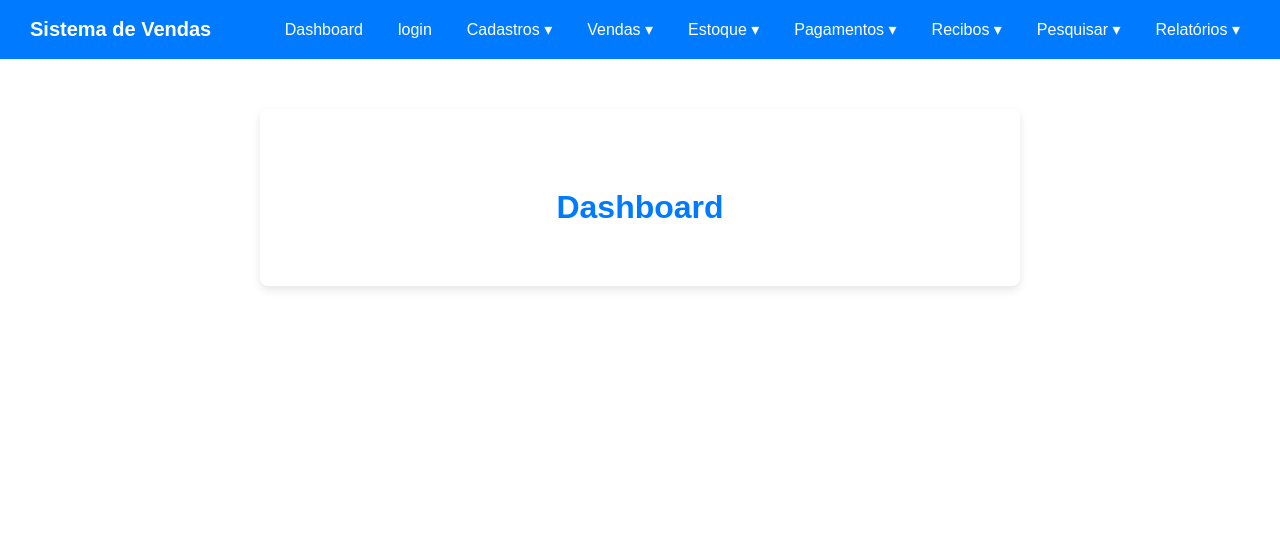
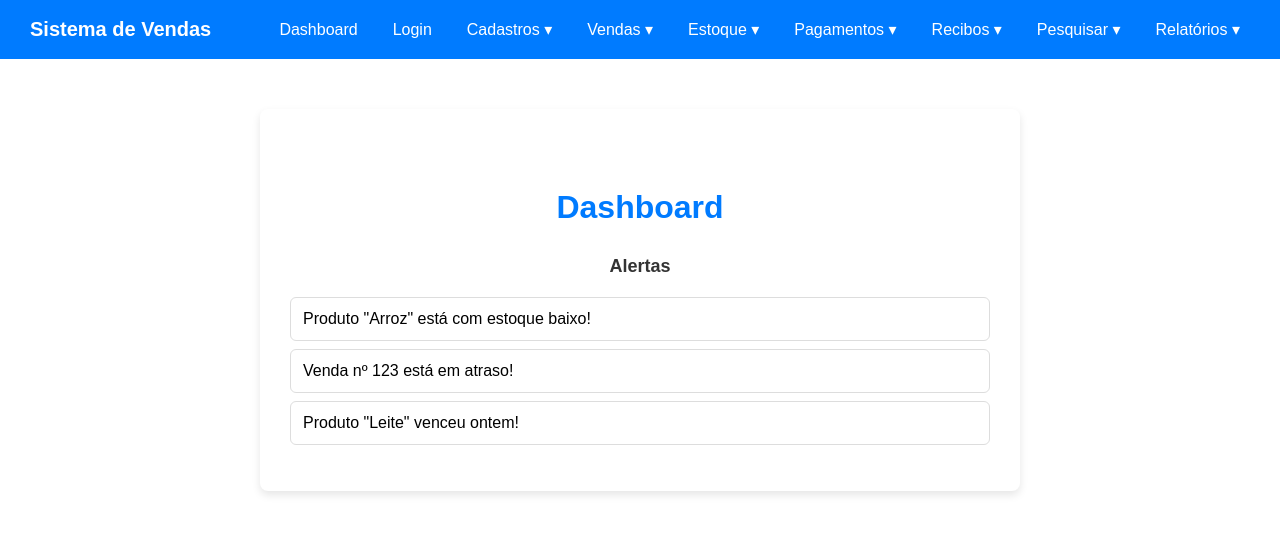
Before and after one commit to luismachadoprusch-bot/Vendas, a React (Create React App) app in the folder vendas-simples/: page / in a window 1280 px wide. Shown: the top 534 px of the page. Built offline with nearby package versions, Linux system fonts and the light colour scheme.

Commit message:
atualização

```diff
--- a/vendas-simples/src/App.js
+++ b/vendas-simples/src/App.js
@@ -12,10 +12,11 @@ import RelatoriosVendas from './RelatoriosVendas';
 import RelatoriosEstoque from './RelatoriosEstoque';
 import GestaoPagamentos from './GestaoPagamentos';
 import DescontosPromocoes from './DescontosPromocoes';
+import Notificacoes from './Notificacoes';
 import Login from './Login';
 import './App.css';
 
-function Navbar() {
+function Navbar({ usuario, onLogin, onLogout }) {
   const [showCadastros, setShowCadastros] = useState(false);
   const [showVendas, setShowVendas] = useState(false);
   const [showEstoque, setShowEstoque] = useState(false);
@@ -30,7 +31,15 @@ function Navbar() {
       <div className="navbar-links">
 
         <Link to="/">Dashboard</Link>
-         <Link to="/login">login</Link>
+
+        {!usuario ? (
+          <Link to="/login">Login</Link>
+        ) : (
+          <>
+            <span>Olá, {usuario.nome}</span>
+            <button onClick={onLogout}>Logout</button>
+          </>
+        )}
 
         {/* Cadastros */}
         <div className="dropdown"
@@ -105,7 +114,6 @@ function Navbar() {
           {showPesquisar && (
             <div className="dropdown-content">
               <Link to="/pesquisar">Pesquisa de Produtos</Link>
-
             </div>
           )}
         </div>
@@ -132,14 +140,20 @@ function Dashboard() {
   return (
     <div className="dashboard">
       <h1>Dashboard</h1>
+      <Notificacoes />
     </div>
   );
 }
 
 function App() {
+  const [usuarioLogado, setUsuarioLogado] = useState(null);
+
+  const handleLogin = (user) => setUsuarioLogado(user);
+  const handleLogout = () => setUsuarioLogado(null);
+
   return (
     <Router>
-      <Navbar />
+      <Navbar usuario={usuarioLogado} onLogin={handleLogin} onLogout={handleLogout} />
       <div className="container">
         <Routes>
           <Route path="/" element={<Dashboard />} />
@@ -155,7 +169,7 @@ function App() {
           <Route path="/GestaoPagamentos" element={<GestaoPagamentos />} />
           <Route path="/relatorios" element={<RelatoriosVendas />} />
           <Route path="/descontos" element={<DescontosPromocoes />} />
-          <Route path="/Login" element={<Login />} />
+          <Route path="/login" element={<Login onLogin={handleLogin} />} />
         </Routes>
       </div>
     </Router>
```
